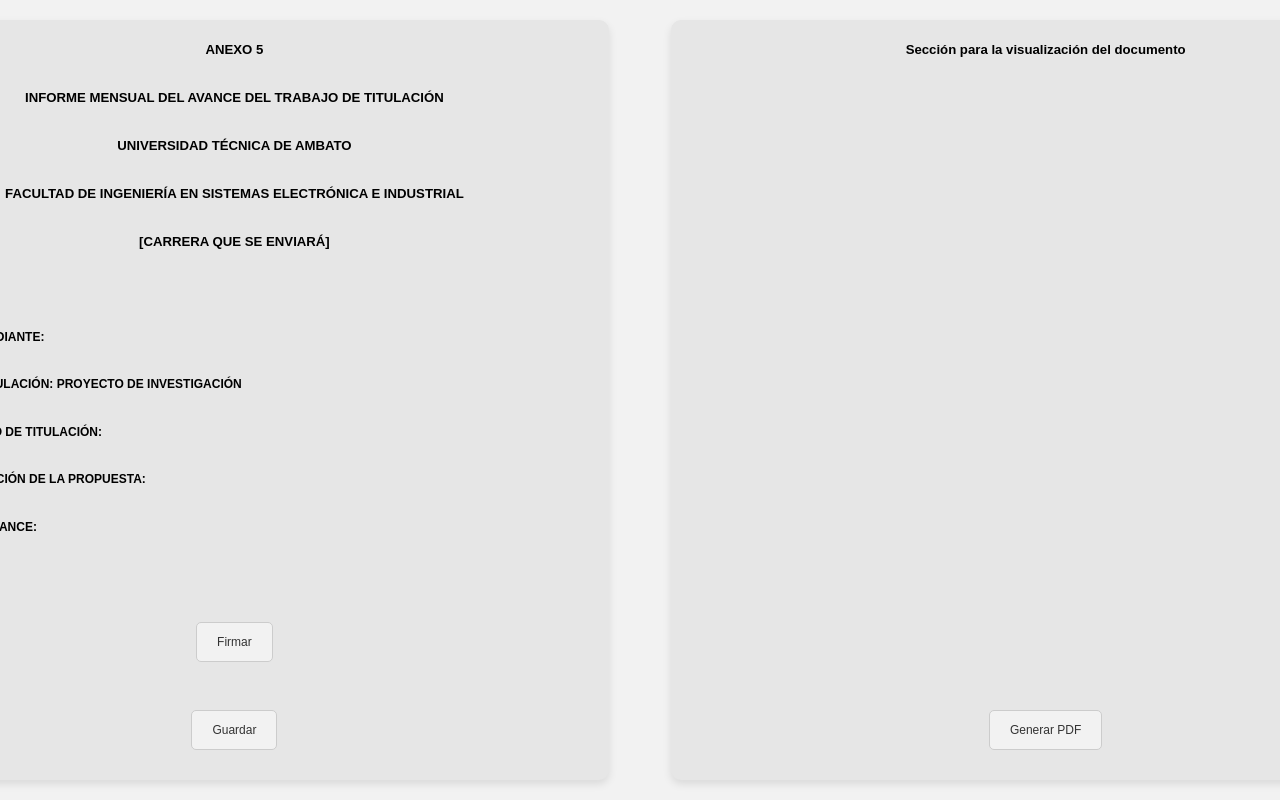
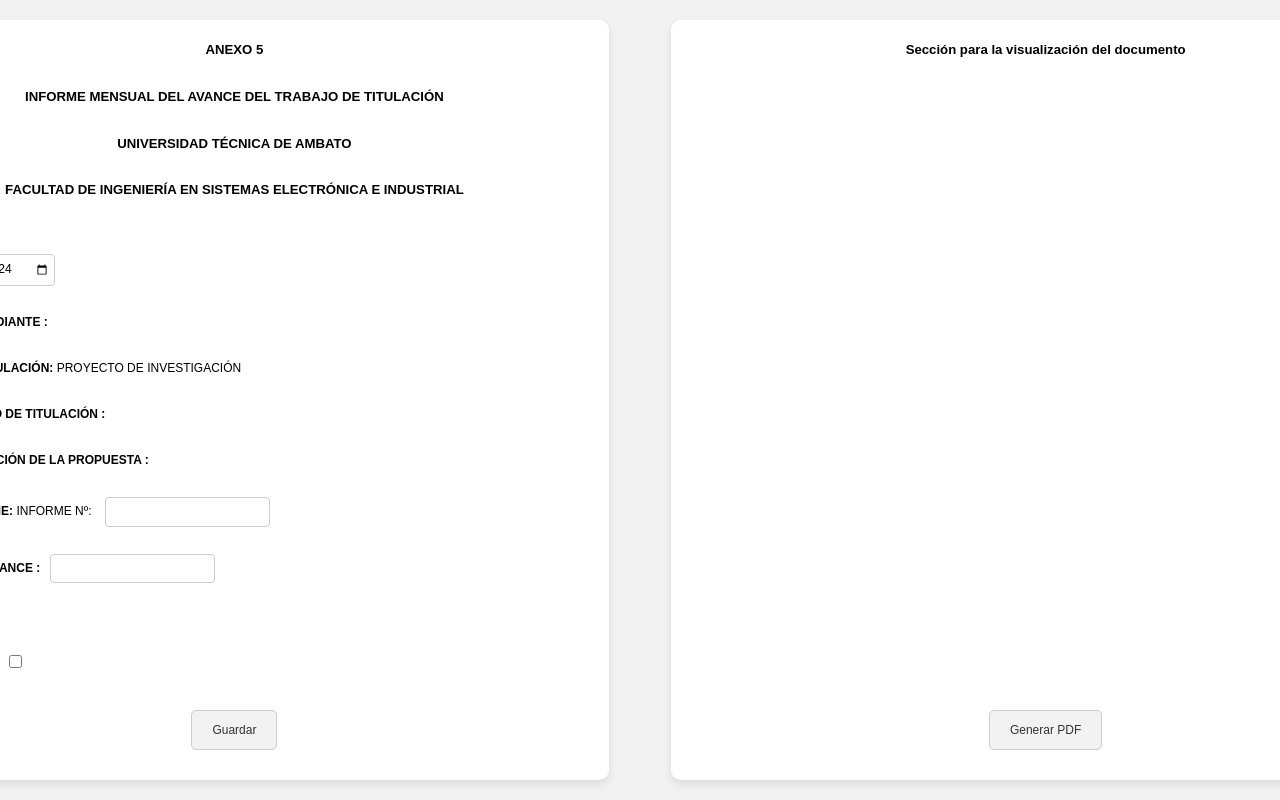
Before and after one commit to sSharpBlade/gestor_tesis, a React (Vite) app: page /informe in a window 1280 px wide. Shown: the top 800 px of the page. Built offline with nearby package versions, Linux system fonts and the light colour scheme.

Commit message:
Se paso los datos del estudiante de una pagina a otra, se agrego estilos al inform etc

```diff
--- a/src/components/Inform/inform.module.css
+++ b/src/components/Inform/inform.module.css
@@ -9,26 +9,25 @@
     display: flex;
     flex-direction: row;
     justify-content: space-between;
-
     height: 100vh;
-    width: 200vh; /* Asegurarse de que el contenedor ocupe todo el ancho de la pantalla */
+    width: 200vh;
     padding: 20px;
     font-size: 75%;
     background-color: #f2f2f2;
     color: #000000;
-    box-sizing: border-box; /* Incluir padding y border en el tamaño total */
+    box-sizing: border-box;
 }
 
 .leftSection, .rightSection {
-    background-color: #e6e6e6;
+    background-color: #ffffff;
     padding: 20px;
     border-radius: 10px;
     box-shadow: 0 4px 8px rgba(0, 0, 0, 0.1);
-    width: 48%; /* Asegurar que cada sección ocupe el 45% del ancho del contenedor */
+    width: 48%;
     display: flex;
     flex-direction: column;
     justify-content: space-between;
-    box-sizing: border-box; /* Incluir padding y border en el tamaño total */
+    box-sizing: border-box;
 }
 
 h2, h3, h4, h5 {
@@ -40,7 +39,6 @@
 
 p {
     line-height: 1.6;
-    font-weight: bold;
 }
 
 button {
@@ -56,7 +54,7 @@
 
 button:hover {
     color: #000;
-    background-color: #98e8eb;
+    background-color: #c7dbdb;
     font-weight: bold;
 }
 
@@ -64,3 +62,12 @@
     display: block;
     margin: 10px auto;
 }
+
+input {
+    border: 1px solid #ccc;
+    padding: 4px;
+    border-radius: 4px;
+    margin-left: 10px; /* Agrega un margen a la izquierda para separar el input del texto */
+    width: auto; /* Ajusta el ancho del input al contenido */
+    box-sizing: border-box;
+}
--- a/src/components/Inform/inform.tsx
+++ b/src/components/Inform/inform.tsx
@@ -1,6 +1,19 @@
+import React, { useEffect, useState } from 'react';
+import { useLocation } from 'react-router-dom';
 import styles from './inform.module.css';
 
-const Informe = () => {
+const Informe: React.FC = () => {
+  const location = useLocation();
+  const { student } = location.state || {};
+
+  const [currentDate, setCurrentDate] = useState('');
+
+  useEffect(() => {
+    const now = new Date();
+    const formattedDate = now.toISOString().split('T')[0]; // Formato YYYY-MM-DD
+    setCurrentDate(formattedDate);
+  }, []);
+
   return (
     <div className={styles.containerInform}>
       <div className={styles.leftSection}>
@@ -8,18 +21,35 @@
         <h3>INFORME MENSUAL DEL AVANCE DEL TRABAJO DE TITULACIÓN</h3>
         <h3>UNIVERSIDAD TÉCNICA DE AMBATO</h3>
         <h3>FACULTAD DE INGENIERÍA EN SISTEMAS ELECTRÓNICA E INDUSTRIAL</h3>
-            <h3>[CARRERA QUE SE ENVIARÁ]</h3>
-            <p>FECHA: </p>
-            <p>NOMBRE DEL ESTUDIANTE: </p>
-            <p>MODALIDAD DE TITULACIÓN: PROYECTO DE INVESTIGACIÓN</p>
-            <p>TEMA DEL TRABAJO DE TITULACIÓN: </p>
-            <p>FECHA DE APROBACIÓN DE LA PROPUESTA: </p>
-            <p>PORCENTAJE DE AVANCE:</p>
+        <h3>{student?.career.toUpperCase()}</h3>
+        <p>
+          <b>FECHA :</b> <input type='date' className={styles.dateInput} defaultValue={currentDate} />
+        </p>
+        <p>
+          <b>NOMBRE DEL ESTUDIANTE :</b> {student?.name}
+        </p>
+        <p>
+          <b>MODALIDAD DE TITULACIÓN:</b> PROYECTO DE INVESTIGACIÓN
+        </p>
+        <p>
+          <b>TEMA DEL TRABAJO DE TITULACIÓN :</b> {student?.issue}
+        </p>
+        <p>
+          <b>FECHA DE APROBACIÓN DE LA PROPUESTA :</b> {student?.approvalDate}
+        </p>
+        <p>
+          <b>TITULO DEL INFORME:</b> INFORME Nº: <input type='number' className={styles.numInformeInput} min="1" />
+        </p>
+        <p>
+          <b>PORCENTAJE DE AVANCE :</b>
+          <input type='number' className={styles.percentageInput} min="1" />
+        </p>
         <div>
-              Aquí va una tabla
+          <b>ACTIVIDADES</b>
         </div>
         <div>
-              <button>Firmar</button>
+          <b>AUTORIZAR FIRMA :</b>
+          <input type='checkbox' className={styles.checkboxInput} />
         </div>
         <div>
           <button>Guardar</button>
--- a/src/components/Modal/ModalInfo.tsx
+++ b/src/components/Modal/ModalInfo.tsx
@@ -18,6 +18,7 @@
   ExclamationCircleOutlined,
   PlusCircleOutlined,
 } from "@ant-design/icons";
+import { useNavigate } from "react-router-dom";
 
 interface ModalInfoProps {
   isModalOpen: boolean;
@@ -34,6 +35,7 @@
 }) => {
   const [loading, setLoading] = useState<boolean>(true);
   const [dataReport, setDataReport] = useState<ReportType[]>([]);
+  const navigate = useNavigate();
 
   const confirm = async (idReport: number) => {
     return new Promise(async (resolve) => {
@@ -202,7 +204,7 @@
             disabled={student.percentage === 100}
             className="border-0 bg-transparent"
             onClick={() => {
-              console.log("Tesis:", student.idThesis);
+              navigate("/informe", { state: { student } }); // Navega a la ruta "/informe" con el estado del estudiante
             }}
           >
             <PlusCircleOutlined />
```
Also changed, not shown: src/components/Inform/informTypes.ts (+8 -0 lines). Lines whose indentation alone changed are shown as unchanged.
